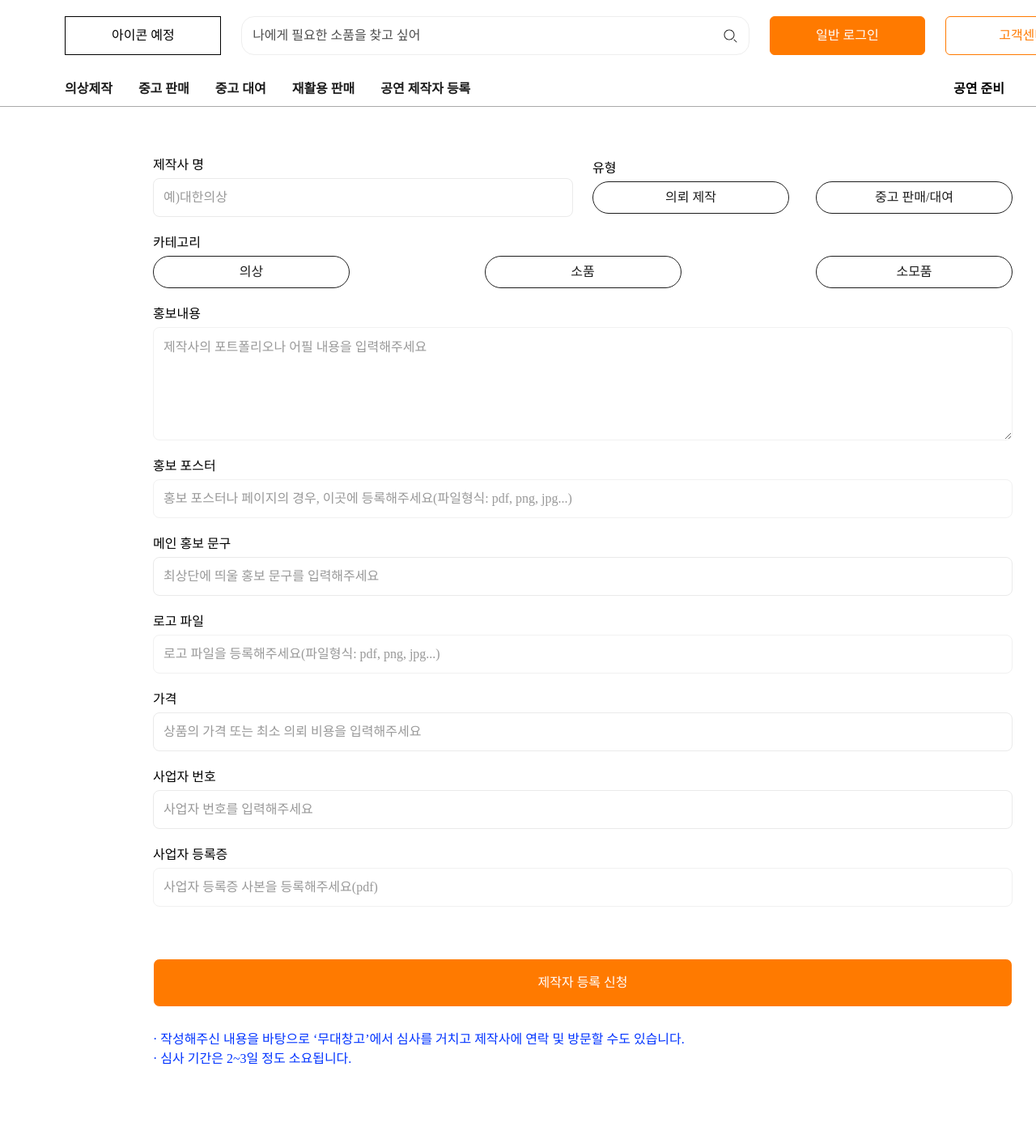
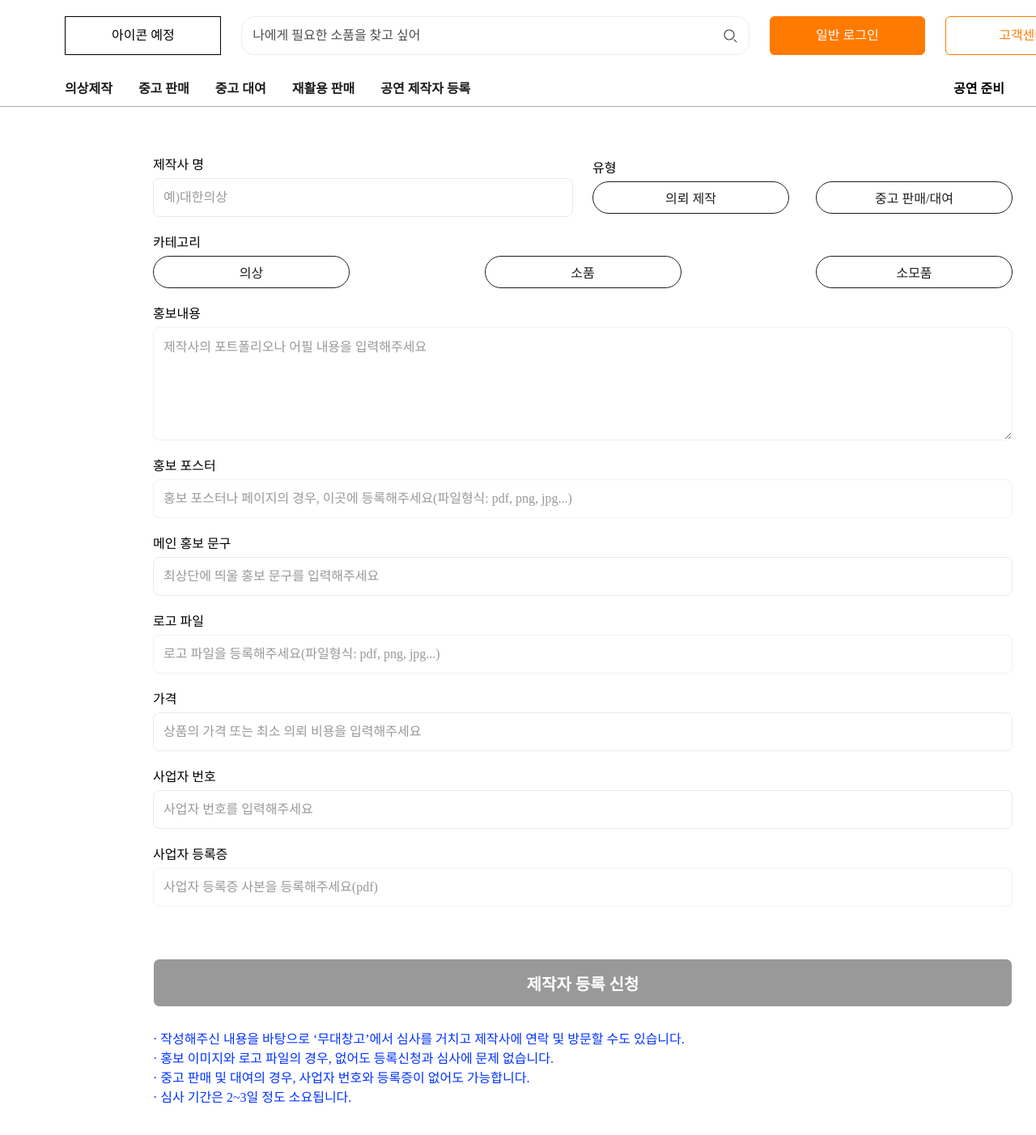
Before and after one commit to Stagecontainer/Client, a React (Vite) app: page /company/regist in a window 1280 px wide. Shown: the top 1402 px of the page at 81% size. Before the commit the page ends 1372 px from the top, so only its background shows below. Built offline with nearby package versions, Linux system fonts and the light colour scheme; a web font is replaced by a local one.

Commit message:
feat-request : 등록 페이지 유효성 검사 추가(버튼 제외)

```diff
--- a/src/components/request/InputField.jsx
+++ b/src/components/request/InputField.jsx
@@ -3,20 +3,47 @@ import {
   CustomTextarea,
   CustomFileInput,
 } from "../../styles/components/request/InputFiled";
+import { forwardRef } from "react";
 
-const InputField = ({ type, holderText, width, height, accept = "" }) => {
-  if (type === "textarea")
+const InputField = forwardRef(
+  (
+    {
+      type,
+      holderText,
+      width,
+      height,
+      accept = "",
+      id,
+      onchangeFun,
+    },
+    ref
+  ) => {
+    if (type === "textarea") {
       return (
-      <CustomTextarea width={width} height={height} placeholder={holderText} />
+        <CustomTextarea
+          id={id}
+          width={width}
+          height={height}
+          placeholder={holderText}
+          ref={ref}
+          onChange={(e) => onchangeFun(id, e.target.value)}
+        />
       );
+    }
 
     if (type === "file") {
       return (
         <CustomFileInput width={width} height={height}>
-        <label htmlFor="file">
+          <label htmlFor={id}>
             <span>{holderText}</span>
           </label>
-        <input type="file" name="file" id="file" accept={accept} />
+          <input
+            type="file"
+            name="file"
+            id={id}
+            accept={accept}
+            ref={ref}
+          />
         </CustomFileInput>
       );
     }
@@ -27,8 +54,12 @@ const InputField = ({ type, holderText, width, height, accept = "" }) => {
         width={width}
         height={height}
         placeholder={holderText}
+        ref={ref}
+        id={id}
+        onChange={(e) => onchangeFun(id, e.target.value)}
       />
     );
-};
+  }
+);
 
 export default InputField;
--- a/src/components/request/LabelField.jsx
+++ b/src/components/request/LabelField.jsx
@@ -1,7 +1,15 @@
-const LabelField = ({ children, label }) => {
+const LabelField = ({ children, label, valid = true }) => {
   return (
     <div style={{ display: "flex", flexDirection: "column", gap: "8px" }}>
-      <span style={{ fontSize: "16px", fontWeight: 500 }}>{label}</span>
+      <span
+        style={
+          !valid
+            ? { color: "#FF0004", fontSize: "16px", fontWeight: "500" }
+            : { fontSize: "16px", fontWeight: "500" }
+        }
+      >
+        {!valid ? label + "*" : label}
+      </span>
       {children}
     </div>
   );
--- a/src/components/request/RegistrationCompany.jsx
+++ b/src/components/request/RegistrationCompany.jsx
@@ -3,11 +3,13 @@ import LabelField from "./LabelField";
 import {
   Container,
   CustomButton,
-  SubmitContainer
+  SubmitContainer,
 } from "../../styles/components/request/RegistrationCompany";
-import { useState } from "react";
+import { useRef, useState } from "react";
 
 const RegistrationCompany = () => {
+  const inputRef = useRef([]);
+  const [isDisabled, setIsDisabled] = useState(true);
   const [companyInfo, setCompanyInfo] = useState({
     companyName: "",
     companyType: "",
@@ -18,42 +20,77 @@ const RegistrationCompany = () => {
     },
     ad: "",
     poster: "",
+    main: "",
     logo: "",
     price: "",
     businessNum: "",
     businessCard: "",
   });
 
+  const [validCheck, setValidCheck] = useState({
+    companyName: true,
+    ad: true,
+    main: true,
+    price: true,
+  });
+
   const updateValue = (key, value) => {
+    const innerKey = key in companyInfo.category;
+
     setCompanyInfo((prevData) => {
-      if (key in prevData.category) {
-        return {
-          ...prevData,
-          category: {
-            ...prevData.category,
-            [key]: value,
-          },
-        };
+      const newCompanyInfo = {
+        ...prevData,
+        [innerKey ? "category" : key]: innerKey
+          ? {
+              ...prevData.category,
+              [key]: value,
+            }
+          : value,
+      };
+      validHandler(key, newCompanyInfo);
+      setIsDisabled(disabledHandler());
+      return newCompanyInfo;
+    });
+  };
+
+  const disabledHandler = () => {
+    for (const key in validCheck) {
+      if (!validCheck[key] || companyInfo[key] === "") {
+        return true;
       }
-      return {
+    }
+    return false;
+  };
+
+  const validHandler = (key, updatedCompanyInfo) => {
+    if (!updatedCompanyInfo[key]) {
+      setValidCheck((prevData) => ({
         ...prevData,
-        [key]: value,
-      };
-    });
+        [key]: false,
+      }));
+    } else {
+      setValidCheck((prevData) => ({
+        ...prevData,
+        [key]: true,
+      }));
+    }
   };
 
   return (
     <Container>
       <div className="field-box" style={{ width: "100%" }}>
-        <LabelField label={"제작사 명"}>
+        <LabelField label={"제작사 명"} valid={validCheck.companyName}>
           <InputField
             width={519}
             height={48}
             holderText={"예)대한의상"}
             type={"text"}
+            ref={(el) => (inputRef.current[0] = el)}
+            onchangeFun={updateValue}
+            id={"companyName"}
           />
         </LabelField>
-        <LabelField label={"유형"}>
+        <LabelField label={"유형"} valid={validCheck.type}>
           <div className="field-box" style={{ width: "519px" }}>
             <CustomButton
               width={243}
@@ -63,7 +100,10 @@ const RegistrationCompany = () => {
               isChecked={companyInfo.companyType === "make"}
               onClick={() => {
                 updateValue("companyType", "make");
+                console.log("A")
               }}
+              fontSize={16}
+              fontWeight={500}
             >
               의뢰 제작
             </CustomButton>
@@ -75,13 +115,15 @@ const RegistrationCompany = () => {
               onClick={() => {
                 updateValue("companyType", "sell");
               }}
+              fontSize={16}
+              fontWeight={500}
             >
               중고 판매/대여
             </CustomButton>
           </div>
         </LabelField>
       </div>
-      <LabelField label={"카테고리"}>
+      <LabelField label={"카테고리"} valid={validCheck.category}>
         <div className="field-box" style={{ width: "1062px" }}>
           <CustomButton
             width={243}
@@ -91,6 +133,8 @@ const RegistrationCompany = () => {
             onClick={() =>
               updateValue("costume", !companyInfo.category.costume)
             }
+            fontSize={16}
+            fontWeight={500}
           >
             의상
           </CustomButton>
@@ -100,6 +144,8 @@ const RegistrationCompany = () => {
             radius={200}
             isChecked={companyInfo.category.prop}
             onClick={() => updateValue("prop", !companyInfo.category.prop)}
+            fontSize={16}
+            fontWeight={500}
           >
             소품
           </CustomButton>
@@ -111,17 +157,22 @@ const RegistrationCompany = () => {
             onClick={() =>
               updateValue("expendables", !companyInfo.category.expendables)
             }
+            fontSize={16}
+            fontWeight={500}
           >
             소모품
           </CustomButton>
         </div>
       </LabelField>
-      <LabelField label={"홍보내용"}>
+      <LabelField label={"홍보내용"} valid={validCheck.ad}>
         <InputField
           type="textarea"
           width={1062}
           height={140}
           holderText={"제작사의 포트폴리오나 어필 내용을 입력해주세요"}
+          ref={(el) => (inputRef.current[1] = el)}
+          id={"ad"}
+          onchangeFun={updateValue}
         />
       </LabelField>
       <LabelField label={"홍보 포스터"}>
@@ -132,14 +183,18 @@ const RegistrationCompany = () => {
           holderText={
             "홍보 포스터나 페이지의 경우, 이곳에 등록해주세요(파일형식: pdf, png, jpg...)"
           }
+          ref={(el) => (inputRef.current[2] = el)}
+          id={"poster"}
         />
       </LabelField>
-      <LabelField label={"메인 홍보 문구"}>
+      <LabelField label={"메인 홍보 문구"} valid={validCheck.main}>
         <InputField
           type="text"
           width={1062}
           height={48}
           holderText={"최상단에 띄울 홍보 문구를 입력해주세요"}
+          id={"main"}
+          onchangeFun={updateValue}
         />
       </LabelField>
       <LabelField label={"로고 파일"}>
@@ -148,14 +203,18 @@ const RegistrationCompany = () => {
           width={1062}
           height={48}
           holderText={"로고 파일을 등록해주세요(파일형식: pdf, png, jpg...)"}
+          id={"logo"}
         />
       </LabelField>
-      <LabelField label={"가격"}>
+      <LabelField label={"가격"} valid={validCheck.price}>
         <InputField
           type="text"
           width={1062}
           height={48}
           holderText={"상품의 가격 또는 최소 의뢰 비용을 입력해주세요"}
+          ref={(el) => (inputRef.current[3] = el)}
+          id={"price"}
+          onchangeFun={updateValue}
         />
       </LabelField>
       <LabelField label={"사업자 번호"}>
@@ -164,6 +223,9 @@ const RegistrationCompany = () => {
           width={1062}
           height={48}
           holderText={"사업자 번호를 입력해주세요"}
+          ref={(el) => (inputRef.current[4] = el)}
+          id={"bussinessNum"}
+          onchangeFun={updateValue}
         />
       </LabelField>
       <LabelField label={"사업자 등록증"}>
@@ -172,16 +234,36 @@ const RegistrationCompany = () => {
           width={1062}
           height={48}
           holderText={"사업자 등록증 사본을 등록해주세요(pdf)"}
+          ref={(el) => (inputRef.current[5] = el)}
+          id={"businessCard"}
         />
       </LabelField>
       <SubmitContainer>
-        <CustomButton width={1062} height={60} radius={8} isChecked={true}>
+        <CustomButton
+          width={1062}
+          height={60}
+          radius={8}
+          isChecked={true}
+          disabled={isDisabled}
+          fontSize={20}
+          fontWeight={600}
+        >
           제작자 등록 신청
         </CustomButton>
         <div>
-          <span style={{display : "flex", flexDirection : "column", gap : "14px"}}>
+          <span
+            style={{ display: "flex", flexDirection: "column", gap: "14px" }}
+          >
             · 작성해주신 내용을 바탕으로 ‘무대창고’에서 심사를 거치고 제작사에
             연락 및 방문할 수도 있습니다.
+          </span>
+          <span>
+            · 홍보 이미지와 로고 파일의 경우, 없어도 등록신청과 심사에 문제
+            없습니다.
+          </span>
+          <span>
+            · 중고 판매 및 대여의 경우, 사업자 번호와 등록증이 없어도
+            가능합니다.
           </span>
           <span>· 심사 기간은 2~3일 정도 소요됩니다.</span>
         </div>
--- a/src/styles/components/request/RegistrationCompany.js
+++ b/src/styles/components/request/RegistrationCompany.js
@@ -2,7 +2,7 @@ import styled from "styled-components";
 
 const Container = styled.div`
   width: 1062px;
-  padding : 48px 0px 0px 0px;
+  padding: 48px 0px 0px 0px;
 
   display: flex;
   flex-direction: column;
@@ -16,13 +16,15 @@ const Container = styled.div`
   }
 `;
 
-const CustomButton = styled.div`
+const CustomButton = styled.button`
   min-width: ${(props) => props.width}px;
   height: ${(props) => props.height}px;
   padding: ${(props) => props.pad};
-  border: 1px solid
-    ${(props) => (props.isChecked ? "" : props.defaultColor)};
+  border: 1px solid ${(props) => (props.isChecked ? "" : props.defaultColor)};
   border-radius: ${(props) => props.radius}px;
+
+  font-size: ${(props) => props.fontSize}px;
+  font-weight: ${(props) => props.fontWeight};
 
   color: ${(props) =>
     props.isChecked ? props.theme.color.gray0 : props.theme.color.gray100};
@@ -32,6 +34,9 @@ const CustomButton = styled.div`
   display: flex;
   justify-content: center;
   align-items: center;
+  &:disabled {
+    background-color: ${(props) => props.theme.color.gray60};
+  }
 `;
 
 const SubmitContainer = styled.div`
--- a/src/styles/theme.js
+++ b/src/styles/theme.js
@@ -7,7 +7,8 @@ const color = {
   gray40 : "#AAAAAA",
   gray20 : "#F1F1F1",
   gray0 : "#FFFFFF",
-  blue : "#0033FF"
+  blue : "#0033FF",
+  red : "#FF0004"
 };
 
 const typography = {};
```
Lines whose indentation alone changed are shown as unchanged.
